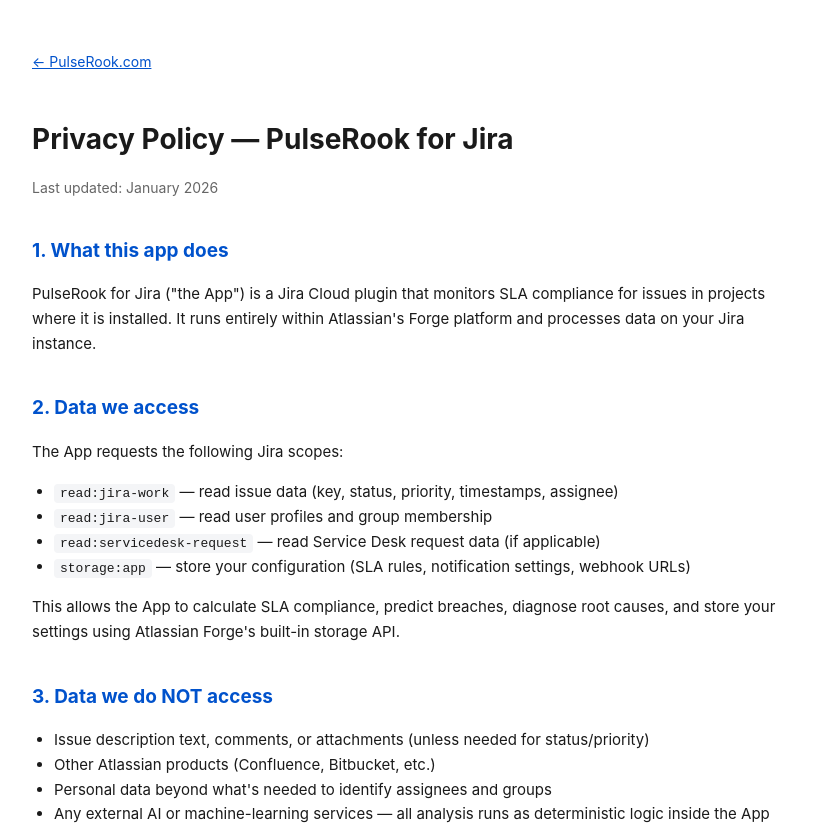
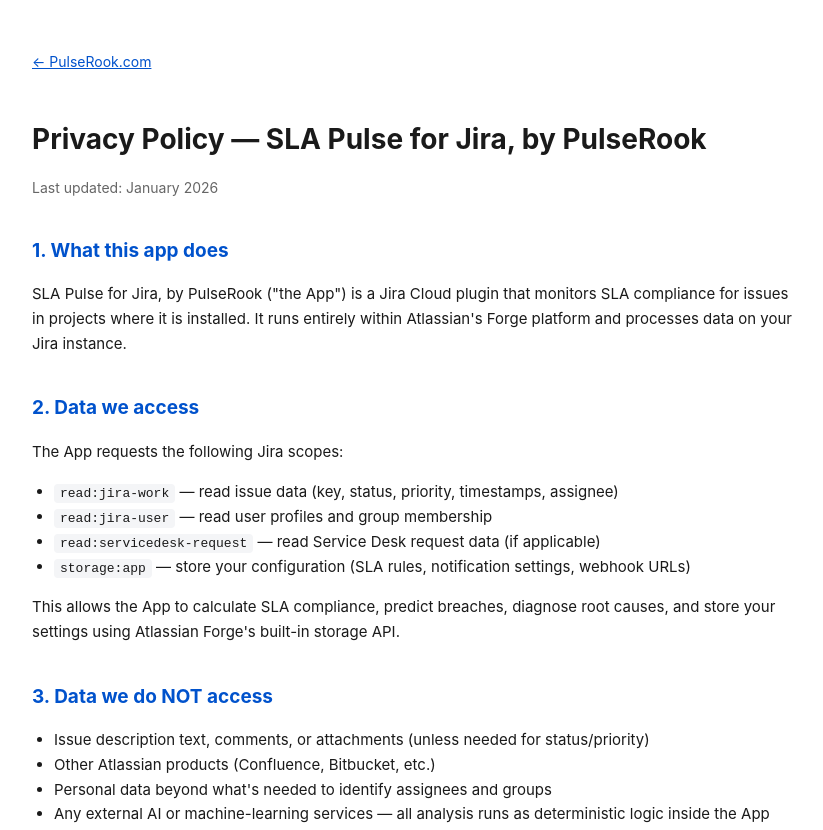
Before and after one commit to khanak77-dev/pulserook-website, a plain HTML site: page privacy.html in a window 1280 px wide. Shown: the top 830 px of the page, without its empty margins (228-1051 px from the left). Drawn offline with Linux system fonts and the light colour scheme.

Commit message:
Standardize branding to 'SLA Pulse for Jira, by PulseRook' across all pages

```diff
--- a/privacy.html
+++ b/privacy.html
@@ -3,7 +3,7 @@
 <head>
 <meta charset="UTF-8">
 <meta name="viewport" content="width=device-width, initial-scale=1.0">
-<title>Privacy Policy — PulseRook for Jira</title>
+<title>Privacy Policy — SLA Pulse for Jira, by PulseRook</title>
 <style>
   body { font-family: -apple-system, BlinkMacSystemFont, "Segoe UI", Roboto, Helvetica, Arial, sans-serif; max-width: 760px; margin: 0 auto; padding: 48px 24px 80px; color: #1a1a1a; line-height: 1.65; }
   h1 { font-size: 28px; margin-bottom: 4px; }
@@ -18,11 +18,11 @@
 </head>
 <body>
   <a class="back" href="/">← PulseRook.com</a>
-  <h1>Privacy Policy — PulseRook for Jira</h1>
+  <h1>Privacy Policy — SLA Pulse for Jira, by PulseRook</h1>
   <p class="updated">Last updated: January 2026</p>
 
   <h2>1. What this app does</h2>
-  <p>PulseRook for Jira ("the App") is a Jira Cloud plugin that monitors SLA compliance for issues in projects where it is installed. It runs entirely within Atlassian's Forge platform and processes data on your Jira instance.</p>
+  <p>SLA Pulse for Jira, by PulseRook ("the App") is a Jira Cloud plugin that monitors SLA compliance for issues in projects where it is installed. It runs entirely within Atlassian's Forge platform and processes data on your Jira instance.</p>
 
   <h2>2. Data we access</h2>
   <p>The App requests the following Jira scopes:</p>
```
Also changed, not shown: documentation.html (+2 -2 lines), help-center.html (+1 -1 lines), index.html (+1 -1 lines), release-notes.html (+1 -1 lines).
